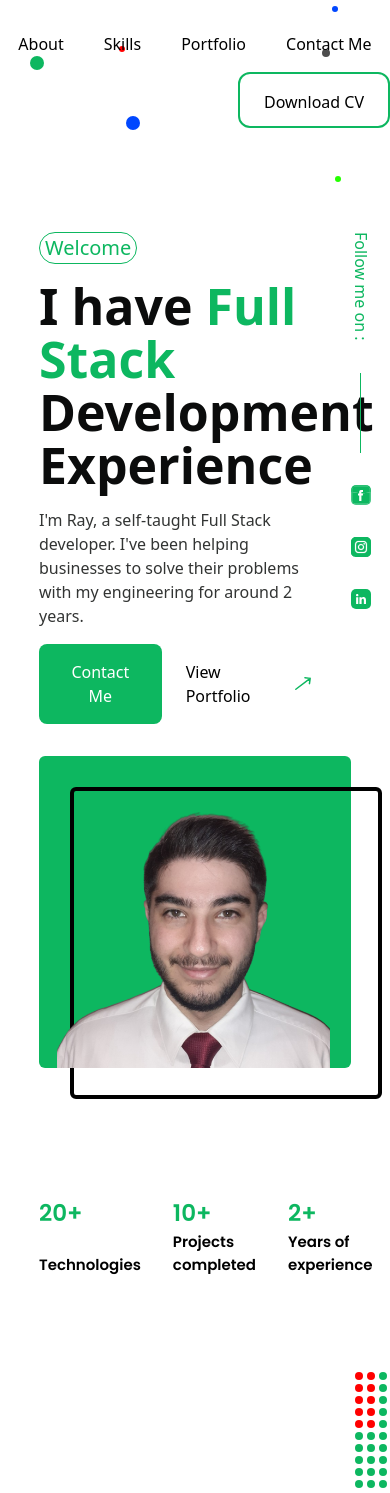
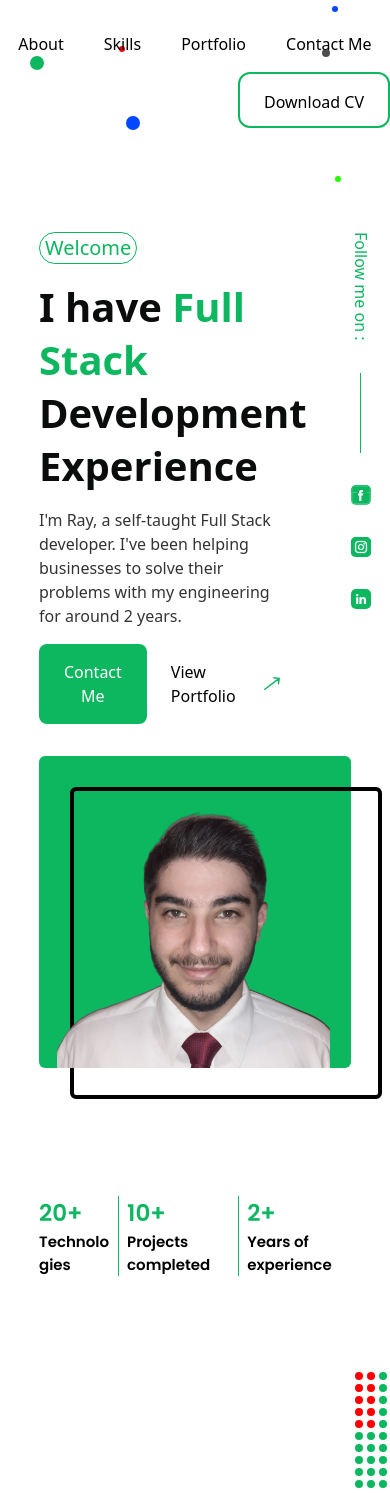
Before and after one commit to rayhaddad717/portfolio, a Next.js app in the folder portfolio/: page / in a window 390 px wide. Shown: the top 1493 px of the page. Built offline with nearby package versions, Linux system fonts and the light colour scheme.

Commit message:
mobile and tablet ui improvements

```diff
--- a/portfolio/src/app/components/AboutMe.tsx
+++ b/portfolio/src/app/components/AboutMe.tsx
@@ -4,12 +4,12 @@ import Link from "next/link";
 export default function AboutMe() {
   return (
     <div className="mt-[9rem] px-[var(--page-padding)] flex flex-col gap-[4rem]">
-      <div className="upper flex justify-between relative sm:flex-row flex-col sm:gap-0 gap-[2rem]">
-        <div className="left flex flex-col gap-[1rem] sm:w-[50%] w-[90%]">
+      <div className="upper flex justify-between relative lg:flex-row flex-col lg:gap-0 gap-[2rem]">
+        <div className="left flex flex-col gap-[1rem] lg:w-[50%] w-[80%]">
           <h4 className="w-fit px-[5px] text-[var(--text-primary)] border-[var(--color-green)] border-[1px] rounded-3xl font-medium text-[20px]">
             Welcome
           </h4>
-          <h1 className="text-[50px] text-[var(--color-light-black)] sm:leading-[70px] leading-[53px] font-semibold">
+          <h1 className="sm:text-[50px] text-[40px] text-[var(--color-light-black)] sm:leading-[70px] leading-[53px] font-semibold">
             I have{" "}
             <span className="text-[var(--text-primary)]">Full Stack</span>{" "}
             Development Experience
@@ -40,13 +40,13 @@ export default function AboutMe() {
           </div>
         </div>
         <div className="right relative">
-          <div className="rounded-md sm:h-[350px] h-[80vw] sm:w-[350px] w-[80vw] bg-[var(--color-green)] relative">
+          <div className="rounded-md lg:h-[350px] h-[80vw] lg:w-[350px] w-[80vw] bg-[var(--color-green)] relative">
             <img
               src="images/me.png"
-              className="sm:w-[80%] w-[70vw]  absolute sm:left-[10%] left-[18px] bottom-0 z-20"
+              className="lg:w-[80%] w-[70vw]  absolute lg:left-[10%] left-[18px] bottom-0 z-20"
             />
           </div>
-          <div className="rounded-md absolute border-[4px] border-[var(--color-black)] sm:h-[350px] h-[80vw] sm:w-[350px] w-[80vw] left-[10%] top-[10%] z-10 sm:top-[52px] sm:left-[-52px]"></div>
+          <div className="rounded-md absolute border-[4px] border-[var(--color-black)] lg:h-[350px] h-[80vw] lg:w-[350px] w-[80vw] left-[10%] top-[10%] z-10 lg:top-[52px] lg:left-[-52px]"></div>
         </div>
 
         <div className="extreme-right absolute right-[-7%] flex flex-col gap-[32px] items-center">
@@ -75,30 +75,30 @@ export default function AboutMe() {
           </Link>
         </div>
       </div>
-      <ul className="lower my-16 flex justify-evenly w-full sm:gap-0 gap-[1rem]">
+      <ul className="lower my-16 flex justify-evenly w-full sm:gap-0 gap-[0.5rem]">
         <li className="flex flex-col justify-between ">
-          <h2 className="text-[var(--text-primary)] text-[23px] sm:text-[48px] font-semibold font-pop poppins">
+          <h2 className="w-min text-[var(--text-primary)] text-[23px] sm:text-[48px] font-semibold font-pop poppins">
             20+
           </h2>
-          <p className="poppins text-[15px] sm:text-[28px] text-[var(--color-black)]">
+          <p className="w-fit break-word poppins text-[15px] sm:text-[28px] text-[var(--color-black)]">
             Technologies
           </p>
         </li>
         <li className="w-[2px] h-[80px] mt-auto bg-[var(--color-green)]"></li>
         <li className="flex flex-col justify-between ">
-          <h2 className="text-[var(--text-primary)] text-[23px] sm:text-[48px] font-semibold font-pop poppins">
+          <h2 className="w-min text-[var(--text-primary)] text-[23px] sm:text-[48px] font-semibold font-pop poppins">
             10+
           </h2>
-          <p className="poppins text-[15px] sm:text-[28px] text-[var(--color-black)]">
+          <p className="w-fit break-word  poppins text-[15px] sm:text-[28px] text-[var(--color-black)]">
             Projects completed
           </p>
         </li>
         <li className="w-[2px] h-[80px] mt-auto bg-[var(--color-green)]"></li>
         <li className="flex flex-col justify-between ">
-          <h2 className="text-[var(--text-primary)] text-[23px] sm:text-[48px] font-semibold font-pop poppins">
+          <h2 className="w-min text-[var(--text-primary)] text-[23px] sm:text-[48px] font-semibold font-pop poppins">
             2+
           </h2>
-          <p className="poppins text-[15px] sm:text-[28px] text-[var(--color-black)]">
+          <p className="w-fit break-word  poppins text-[15px] sm:text-[28px] text-[var(--color-black)]">
             Years of experience
           </p>
         </li>
--- a/portfolio/src/app/globals.css
+++ b/portfolio/src/app/globals.css
@@ -64,3 +64,6 @@ body {
   background-color: var(--color-gray); /* Light gray color */
   border-radius: 5px;
 }
+.break-word {
+  word-break: break-word;
+}
--- a/portfolio/src/app/projects/page.tsx
+++ b/portfolio/src/app/projects/page.tsx
@@ -116,7 +116,7 @@ export default function Projects() {
   );
   // return <ProjectsList projects={projects} />;
   return (
-    <section className="sm:mt-5 mt-10 px-[var(--page-padding)]">
+    <section className="sm:mt-5 mt-16 px-[var(--page-padding)]">
       <div>
         <h1 className="text-4xl text-center mb-5 text-[var(--link-color)]">
           My <p className="text-[var(--text-primary)] inline">Projects</p>
--- a/portfolio/src/app/skills/page.tsx
+++ b/portfolio/src/app/skills/page.tsx
@@ -66,7 +66,7 @@ export default function About() {
   );
   return (
     <section>
-      <div className="flex flex-col items-center gap-[2rem] my-10 px-[var(--page-padding)] w-full mx-[auto]">
+      <div className="flex flex-col items-center gap-[2rem] sm:my-10 my-16 px-[var(--page-padding)] w-full mx-[auto]">
         <h3 className="text-3xl text-center ">
           Profesional{" "}
           <span className="text-[var(--color-green)]">Skillset</span>
--- a/portfolio/src/components/ContactMeForm.tsx
+++ b/portfolio/src/components/ContactMeForm.tsx
@@ -58,12 +58,12 @@ export default function ContactMeForm() {
       onSubmit={handleSubmit}
       className="flex flex-col justify-center gap-[2rem] w-full mr-auto ml-auto max-w-[100%]"
     >
-      <div className="flex sm:flex-row flex-col sm:gap-[20%] gap-8  justify-between ">
+      <div className="flex lg:flex-row flex-col lg:gap-[20%] gap-8  justify-between ">
         <div className="flex-grow flex flex-col gap-[0.5rem]">
           <input
             value={form.fn}
             onChange={(e) => handleChange(e.target.value, "fn")}
-            className=" text-black sm:h-[3.5rem]  h-[2.5rem] p-[0.5rem]  border-[var(--color-light-gray-2)] focus:border-[var(--border-color)] border-[1px] rounded-lg outline-none"
+            className=" text-black lg:h-[3.5rem]  h-[2.5rem] p-[0.5rem]  border-[var(--color-light-gray-2)] focus:border-[var(--border-color)] border-[1px] rounded-lg outline-none"
             id="firstName"
             placeholder="First name"
           />
@@ -76,7 +76,7 @@ export default function ContactMeForm() {
             value={form.ln}
             onChange={(e) => handleChange(e.target.value, "ln")}
             id="lastName"
-            className=" text-black sm:h-[3.5rem] h-[2.5rem] p-[0.5rem]  border-[var(--color-light-gray-2)] focus:border-[var(--border-color)] border-[1px] rounded-lg outline-none"
+            className=" text-black lg:h-[3.5rem] h-[2.5rem] p-[0.5rem]  border-[var(--color-light-gray-2)] focus:border-[var(--border-color)] border-[1px] rounded-lg outline-none"
             placeholder="Last name"
           />
           {errors.filter((e) => e == "ln")?.length ? (
@@ -89,7 +89,7 @@ export default function ContactMeForm() {
           value={form.email}
           onChange={(e) => handleChange(e.target.value, "email")}
           id="workEmail"
-          className="text-black sm:h-[3.5rem] h-[2.5rem] p-[0.5rem]  border-[var(--color-light-gray-2)] focus:border-[var(--border-color)] border-[1px] rounded-lg outline-none"
+          className="text-black lg:h-[3.5rem] h-[2.5rem] p-[0.5rem]  border-[var(--color-light-gray-2)] focus:border-[var(--border-color)] border-[1px] rounded-lg outline-none"
           placeholder="Work email"
         />
         {errors.filter((e) => e == "email")?.length ? (
```
